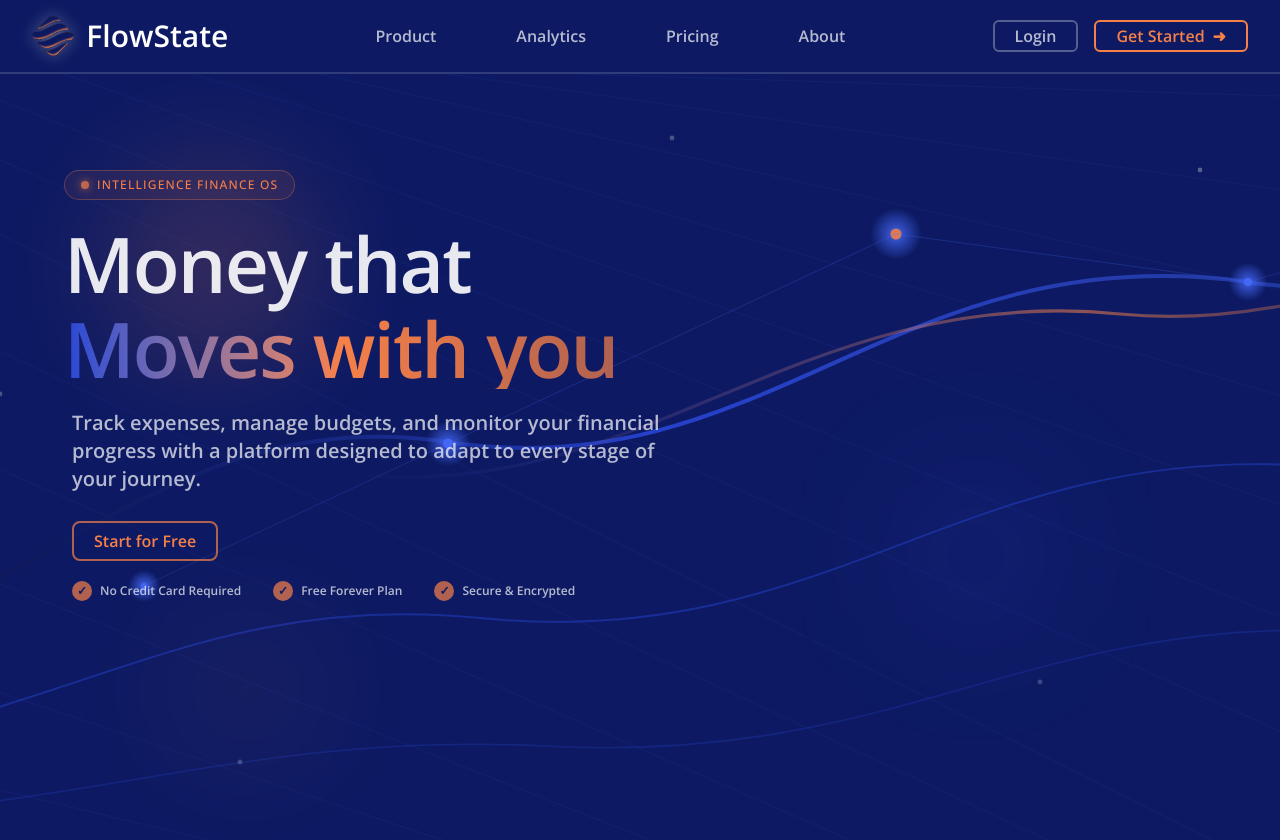
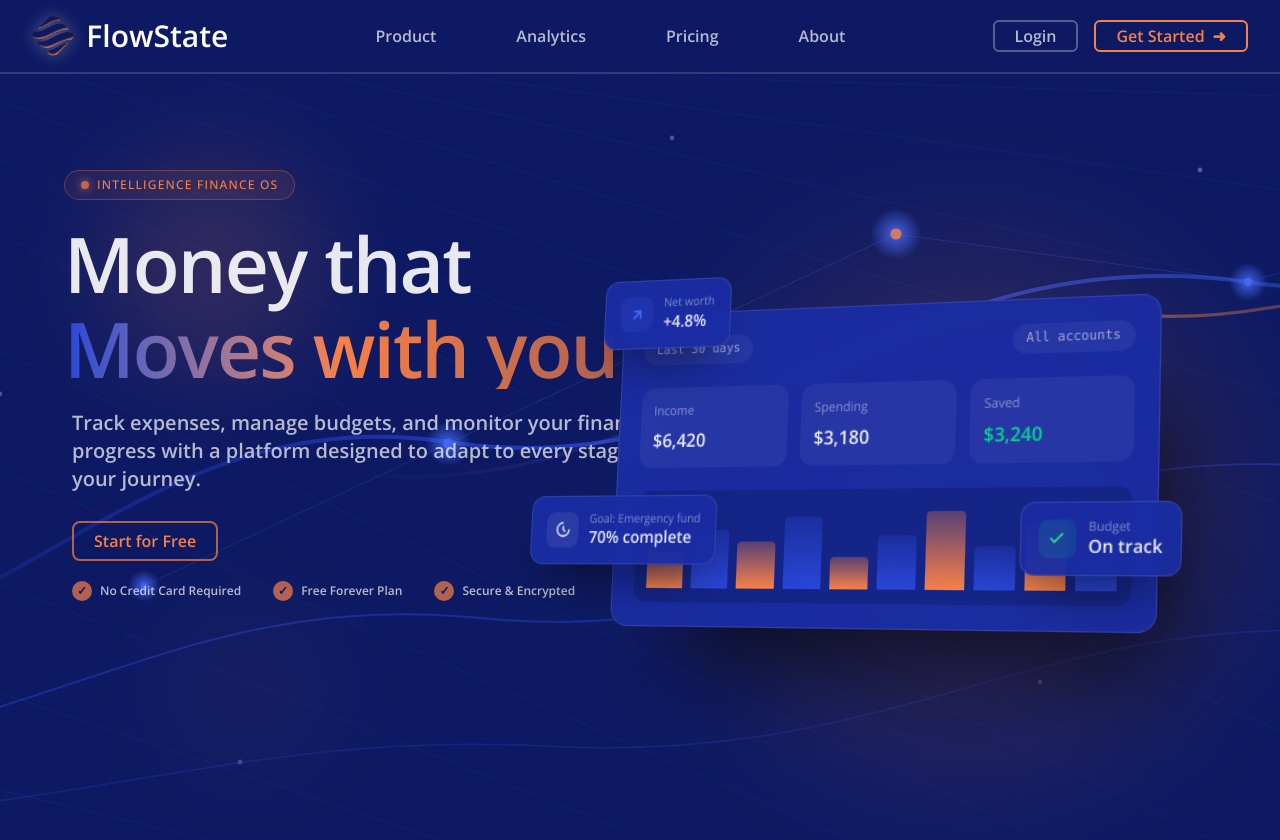
Before and after one commit to Sparsh-4388/FLOWSTATE, a React (Vite) app: page / in a window 1280 px wide. Shown: the top 840 px of the page. Built offline with nearby package versions, Linux system fonts and the light colour scheme.

Commit message:
Added the dashboard preview

```diff
--- a/src/components/Home.jsx
+++ b/src/components/Home.jsx
@@ -5,6 +5,8 @@ const orbConfigs = [
     { top: '50%', left: '70%', size: 160, color: 'bg-primary/12', blur: 55, multiplier: 5, scaleStep: 0.05 },
     { top: '70%', left: '15%', size: 110, color: 'bg-accent/10',  blur: 60, multiplier: 6, scaleStep: 0.08 },
 ]
+
+const barHeights = [45, 70, 55, 85, 38, 62, 90, 50, 75, 40]
 
 const BackgroundArt = () => (
     <svg
@@ -110,6 +112,95 @@ const BackgroundArt = () => (
         <circle cx="200" cy="200" r="1.5" fill="#ffffff" opacity="0.25" />
         <circle cx="950" cy="60" r="1.5" fill="#ffffff" opacity="0.3" />
     </svg>
+)
+
+const Stat = ({ label, value, valueClass = 'text-white/90' }) => (
+    <div className="rounded-xl bg-white/5 p-3">
+        <div className="text-[11px] text-white/45 mb-1.5">{label}</div>
+        <div className={`text-base font-semibold ${valueClass}`}>{value}</div>
+    </div>
+)
+
+const FloatChip = ({ className, iconBg, iconColor, label, value, path }) => (
+    <div
+        className={`absolute z-30 flex items-center gap-2.5 rounded-xl border border-white/10 bg-surface/95 px-3.5 py-3 shadow-[0_20px_40px_-15px_rgba(0,0,0,0.6)] [transform:translateZ(60px)] [animation:floatChip_6s_ease-in-out_infinite] ${className}`}
+    >
+        <span
+            className="flex h-7.5 w-7.5 shrink-0 items-center justify-center rounded-lg"
+            style={{ background: iconBg }}
+        >
+            <svg width="15" height="15" viewBox="0 0 24 24" fill="none" stroke={iconColor} strokeWidth="2.5">
+                <path d={path} />
+            </svg>
+        </span>
+        <span className="leading-tight">
+            <span className="block text-[10px] text-white/45">{label}</span>
+            <span className="block text-sm font-semibold text-white/90">{value}</span>
+        </span>
+    </div>
+)
+
+const DashboardPreview = () => (
+    <div className="relative hidden w-[480px] scale-120 shrink-0 [perspective:1800px] lg:block">
+
+        <div className="absolute -top-10 right-[-10%] h-[420px] w-[420px] rounded-full bg-accent/15 blur-3xl" />
+
+        <div
+            className="relative z-10 [transform-style:preserve-3d] [animation:floatTilt_7s_ease-in-out_infinite] [transform:rotateX(8deg)_rotateY(-20deg)_rotateZ(2deg)]"
+        >
+            <div className="relative w-full rounded-2xl border border-white/10 bg-surface/95 p-5 shadow-[40px_60px_80px_-30px_rgba(0,0,0,0.65)] backdrop-blur-sm">
+                <div className="mb-5 flex justify-between">
+                    <span className="rounded-full bg-white/5 px-3 py-1 font-mono text-[11px] text-white/55">Last 30 days</span>
+                    <span className="rounded-full bg-white/5 px-3 py-1 font-mono text-[11px] text-white/55">All accounts</span>
+                </div>
+
+                <div className="mb-5 grid grid-cols-3 gap-3">
+                    <Stat label="Income" value="$6,420" />
+                    <Stat label="Spending" value="$3,180" />
+                    <Stat label="Saved" value="$3,240" valueClass="text-emerald-400" />
+                </div>
+
+                <div className="flex h-24 items-end gap-2 rounded-xl bg-background/40 p-3">
+                    {barHeights.map((h, i) => (
+                        <div
+                            key={i}
+                            className={`flex-1 rounded-t-sm ${
+                                i % 2
+                                    ? 'bg-gradient-to-t from-primary to-primary/30'
+                                    : 'bg-gradient-to-t from-accent to-accent/30'
+                            }`}
+                            style={{ height: `${h}%` }}
+                        />
+                    ))}
+                </div>
+            </div>
+
+            <FloatChip
+                className="-top-4 left-3 [animation-delay:0s]"
+                iconBg="rgba(68,104,245,0.15)"
+                iconColor="#4468f5"
+                label="Net worth"
+                value="+4.8%"
+                path="M7 17L17 7M7 7h10v10"
+            />
+            <FloatChip
+                className="bottom-12 -left-12 [animation-delay:1.2s]"
+                iconBg="rgba(255,255,255,0.08)"
+                iconColor="#cfd4f7"
+                label="Goal: Emergency fund"
+                value="70% complete"
+                path="M12 7v5l3 3M21 12a9 9 0 1 1-9-9"
+            />
+            <FloatChip
+                className="top-[64%] -right-8 [animation-delay:2.4s]"
+                iconBg="rgba(16,185,129,0.15)"
+                iconColor="#34d399"
+                label="Budget"
+                value="On track"
+                path="M20 6L9 17l-5-5"
+            />
+        </div>
+    </div>
 )
 
 const Home = () => {
@@ -222,8 +313,9 @@ const Home = () => {
 
             <div
                 ref={headlineRef}
-                className="relative z-10 flex flex-col items-start px-16 pt-24"
+                className="relative z-10 flex items-center justify-between gap-12 px-16 pt-24"
             >
+                <div className="flex flex-col items-start">
                     {/* Badge */}
                     <div className="inline-flex items-center gap-2 px-4 py-1.5 rounded-full border border-accent/30 bg-accent/8 backdrop-blur-sm mb-6">
                         <span className="w-2 h-2 rounded-full bg-accent animate-pulse shadow-[0_0_8px_theme(colors.accent)]" />
@@ -260,8 +352,12 @@ const Home = () => {
                         <Feature>Secure & Encrypted</Feature>
                     </div>
                 </div>
+
+                <div className="-translate-x-25 translate-y-20">
+                    <DashboardPreview />
+                </div>
+            </div>
         </section>
-
     )
 }
 
--- a/src/index.css
+++ b/src/index.css
@@ -22,3 +22,14 @@
     @apply bg-white/10 backdrop-blur-md border border-white/20;
   }
 }
+
+
+@keyframes floatTilt {
+  0%, 100% { transform: rotateX(8deg) rotateY(-20deg) rotateZ(2deg) translateY(0px); }
+  50%      { transform: rotateX(6deg) rotateY(-18deg) rotateZ(2deg) translateY(-12px); }
+}
+
+@keyframes floatChip {
+  0%, 100% { transform: translateZ(60px) translateY(0px); }
+  50%      { transform: translateZ(60px) translateY(-10px); }
+}
```
Lines whose indentation alone changed are shown as unchanged.
